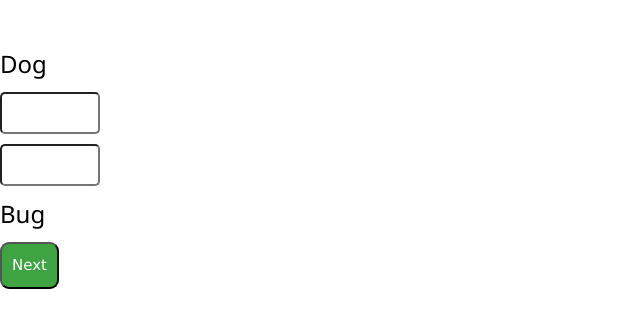
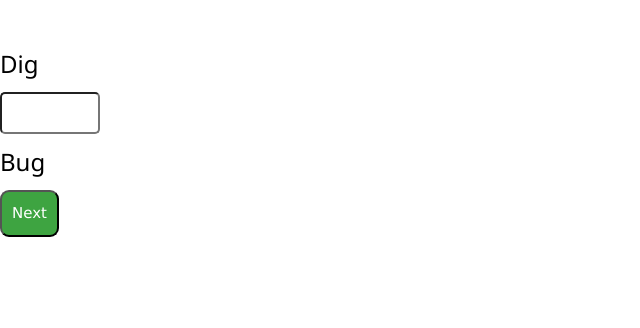
Before and after one commit to mthmaze/game-4, a plain HTML site: page index.html in a window 1280 px wide. Shown: the whole page, without its empty margins (0-640 px from the left). Drawn offline with Linux system fonts and the light colour scheme.

Commit message:
Update index.html

```diff
--- a/index.html
+++ b/index.html
@@ -264,14 +264,11 @@ hr{border:0;border-top:1px solid #eee;margin:20px 0}
 
 
 
-  <h3>Dog</h3>
+  <h3>Dig</h3>
 
 
 
    <h3> <input style=" color: rgba(12, 43, 179, 0.933); width: 100px; box-shadow: #000; border-radius: 5px;" placeholder="" type="text">
-</h3>
-
-<h3> <input style=" color: rgba(12, 43, 179, 0.933); width: 100px; box-shadow: #000; border-radius: 5px;" placeholder="" type="text">
 </h3>
 
 
```
